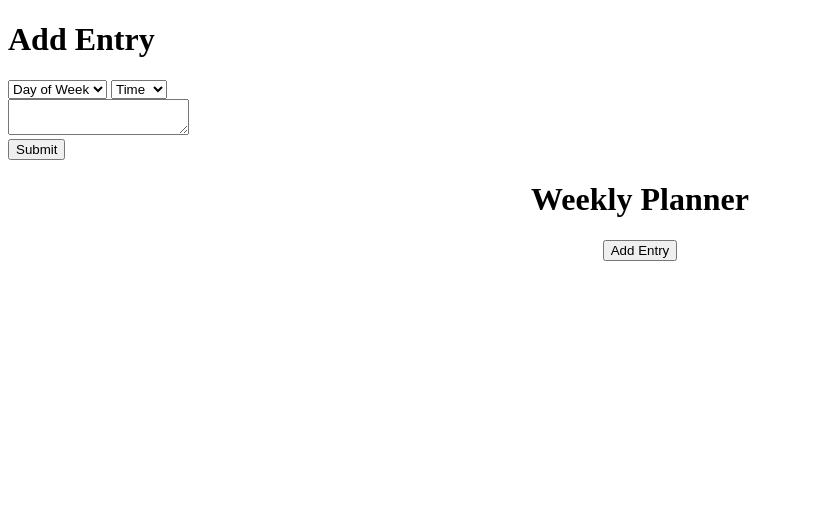
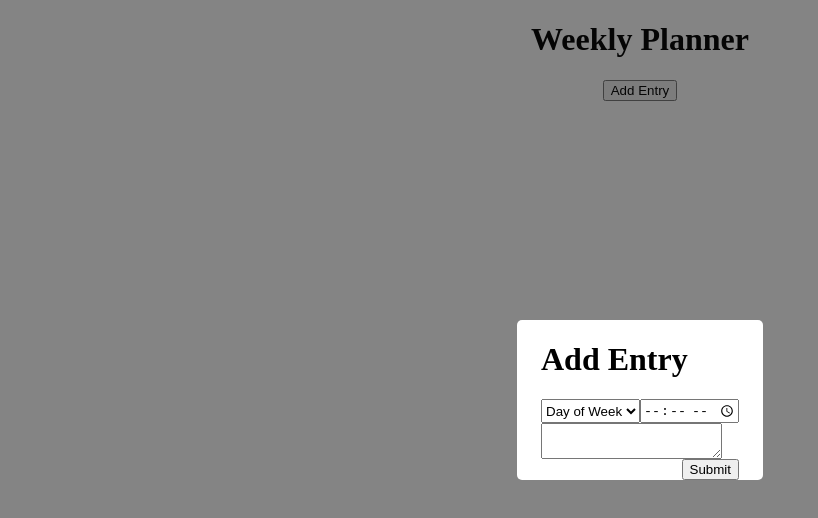
Before and after one commit to jsygo/week-planner, a plain HTML site: page index.html in a window 1280 px wide. Shown: the whole page, without its empty margins (0-818 px from the left). Drawn offline with Linux system fonts and the light colour scheme.

Commit message:
styled modal

```diff
--- a/index.html
+++ b/index.html
@@ -4,12 +4,14 @@
   <meta charset="UTF-8">
   <meta name="viewport" content="width=device-width, initial-scale=1.0">
   <title>Week Planner</title>
+  <link rel="stylesheet" href="reset.css">
+  <link rel="stylesheet" href="layout.css">
   <link rel="stylesheet" href="styles.css">
 </head>
 <body>
-  <div class="container">
-    <div class="overlay">
-      <div class="modal">
+  <div class="overlay center-content">
+    <div class="modal border-radius-5px">
+      <div class="container">
         <div class="row">
           <h1>Add Entry</h1>
         </div>
@@ -24,7 +26,8 @@
             <option value="saturday">Saturday</option>
             <option value="sunday">Sunday</option>
           </select>
-          <select name="time" id="time-select">
+          <input type="time">
+          <!-- <select name="time" id="time-select">
             <option selected>Time</option>
             <option value="00:00">00:00</option>
             <option value="01:00">01:00</option>
@@ -50,16 +53,18 @@
             <option value="21:00">21:00</option>
             <option value="22:00">22:00</option>
             <option value="23:00">23:00</option>
-          </select>
+          </select> -->
         </div>
         <div class="row">
           <textarea id="description"></textarea>
         </div>
-        <div class="row">
+        <div class="row justify-end">
           <a><button>Submit</button></a>
         </div>
       </div>
     </div>
+  </div>
+  <div class="container">
     <div class="row">
       <div class="column-full justify-center">
         <h1>Weekly Planner</h1>
--- /dev/null
+++ b/reset.css
@@ -0,0 +1,7 @@
+* {
+  box-sizing: border-box;
+}
+
+body {
+  margin: 0;
+}
--- a/styles.css
+++ b/styles.css
@@ -2,3 +2,32 @@
   display: flex;
   justify-content: center;
 }
+
+.overlay {
+  position: absolute;
+  background-color: rgba(10, 10, 10, 0.5);
+  height: 100vh;
+  width: 100vw;
+}
+
+.modal {
+  background-color: white;
+}
+
+.center-content {
+  display: flex;
+  justify-content: center;
+  align-items: center;
+}
+
+.text-align-right {
+  text-align: right;
+}
+
+.justify-end {
+  justify-content: flex-end;
+}
+
+.border-radius-5px {
+  border-radius: 5px;
+}
```
